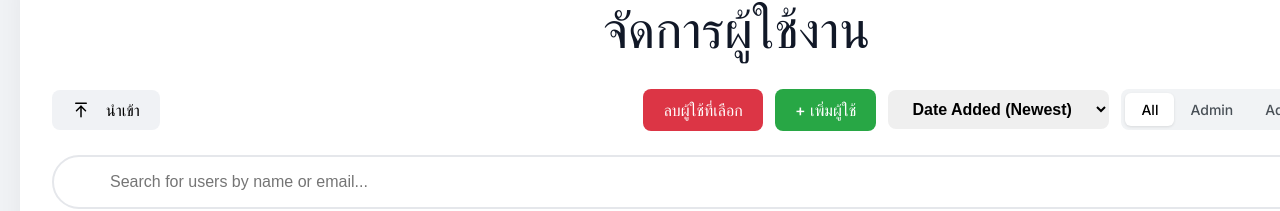
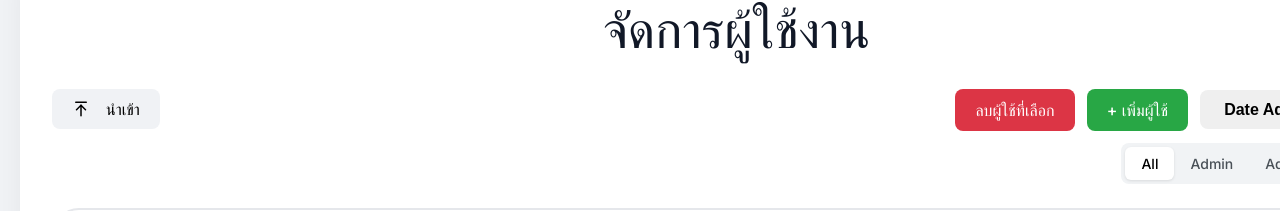
Before and after one commit to kaitod123/my_firstproject, a React (Vite) app: page /UserManagement in a window 1280 px wide. Shown: the part 235-446 px from the top of the page. Built offline with nearby package versions, Linux system fonts and the light colour scheme; no server answers.

Commit message:
Edit import styles2222

```diff
--- a/src/components/UserManagement.jsx
+++ b/src/components/UserManagement.jsx
@@ -5,7 +5,7 @@ import React, { useState, useEffect, useMemo, useRef } from 'react';
 import * as XLSX from 'xlsx'; // (!!!) 1. Import 'xlsx'
 import { Link } from 'react-router-dom';
 // (!!!) 1. (แก้ไข) เปลี่ยนชื่อไอคอนที่ Import (!!!)
-import { ArrowUpToLine } from 'lucide-react'; // <--- แก้ไขตามภาพล่าสุด
+import { ArrowUpToLine } from 'lucide-react';
 
 // (!!!) 2. Import 'bulkCreateUsers' (ที่เราจะสร้างใน api/usersApi.js)
 import { fetchUsers, createUser, updateUser, deleteUser, fetchUserById, bulkCreateUsers } from '../api/usersApi';
@@ -275,8 +275,11 @@ const UserManagement = () => {
                             />
                         </div>
 
-                        {/* === ส่วนด้านขวา === */}
-                        <div className={styles.rightControls}>
+                        {/* === ส่วนด้านขวา (เปลี่ยนชื่อ class) === */}
+                        <div className={styles.rightColumn}>
+
+                            {/* === แถวบน (ปุ่ม + Dropdown) === */}
+                            <div className={styles.topButtonRow}>
                                 <button
                                     onClick={handleDeleteSelected}
                                     className={`${styles.btn} ${styles.deleteuserbtn}`}
@@ -305,8 +308,9 @@ const UserManagement = () => {
                                     <option value="first_name-ascending">Name (A-Z)</option>
                                     <option value="first_name-descending">Name (Z-A)</option>
                                 </select>
+                            </div>
 
-                            {/* Role Tabs */}
+                            {/* === แถวล่าง (Tabs) === */}
                             <div className={styles.roletabs}>
                                 <button onClick={() => setActiveRole('All')} className={activeRole === 'All' ? styles.active : ''}>All</button>
                                 <button onClick={() => setActiveRole('Admin')} className={activeRole === 'Admin' ? styles.active : ''}>Admin</button>
--- a/src/styles/UserManagement.module.css
+++ b/src/styles/UserManagement.module.css
@@ -59,11 +59,20 @@ h1 {
 .controlsContainer {
     display: flex;
     justify-content: space-between; /* แยกซ้าย-ขวา */
-    align-items: center;
+    align-items: flex-start; /* (แก้ไข) เปลี่ยนเป็น flex-start เพื่อให้ด้านขวาเริ่มจากด้านบน */
     margin-bottom: 1.5rem; /* เว้นระยะก่อนช่องค้นหา */
 }
 
-.rightControls {
+/* (แก้ไข) เปลี่ยน .rightControls เป็น .rightColumn */
+.rightColumn {
+    display: flex;
+    flex-direction: column; /* เรียงจากบนลงล่าง */
+    align-items: flex-end; /* จัดชิดขวา */
+    gap: 12px; /* ระยะห่างระหว่าง แถวปุ่ม และ แถว Tabs */
+}
+
+/* (เพิ่ม) Class ใหม่สำหรับแถวบน (ปุ่ม + Dropdown) */
+.topButtonRow {
     display: flex;
     align-items: center;
     gap: 12px; /* ระยะห่างระหว่างปุ่ม/Filter ด้านขวา */
@@ -78,8 +87,6 @@ h1 {
     cursor: pointer;
     margin-right: 12px;
     color: white;
-    float: right;
-    margin-bottom: 1rem;
 }
 
 .adduserbtn {
@@ -93,7 +100,9 @@ h1 {
 }
 
 .roleselector {
-    text-align: right;
+    display: flex;
+    align-items: center;
+    gap: 12px;
     margin-bottom: 1rem;
 }
 
@@ -101,8 +110,7 @@ h1 {
     font-size: 14px;
     font-weight: 500;
     color: #28a745;
-    display: block;
-    margin-bottom: 8px;
+
 }
 
 .roletabs {
```
Lines whose indentation alone changed are shown as unchanged.
